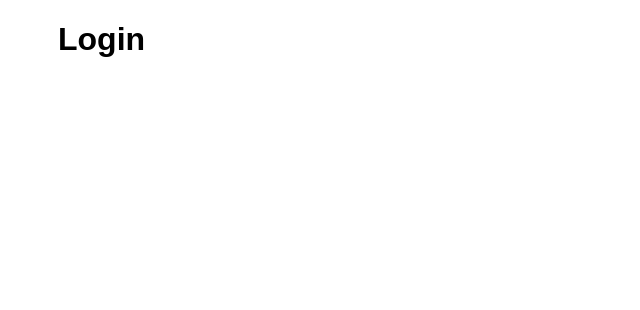
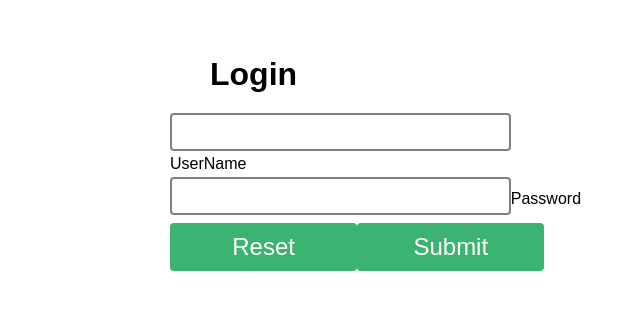
Before and after one commit to ericgold/hacko-react, a React (Create React App) app: page / in a window 1280 px wide. Shown: the top 310 px of the page, without its empty margins (262-902 px from the left). Built offline with nearby package versions, Linux system fonts and the light colour scheme.

Commit message:
login render method

```diff
--- a/src/Login.js
+++ b/src/Login.js
@@ -1,16 +1,29 @@
 import React from 'react';
+import './login.css';
 
 class Login extends React.Component {
 	constructor(props) {
 		super(props);
 		this.state = {
-
-		}
+			username: '',
+			password: '',
+			errors: []
+		};
 	}
 
 	render() {
 		return (
-			<h1>Login</h1>
+			<div className="login">
+				<h1>Login</h1>
+				<form>
+					<label htmlFor="username"><input type="text" id="username"/>UserName</label>
+					<label htmlFor="password"><input type="password" id="password"/>Password</label>
+					<button type="reset">Reset</button>
+					<button type="submit">Submit</button>
+				</form>
+
+			</div>
+
 		)
 	}
 }
--- /dev/null
+++ b/src/login.css
@@ -0,0 +1,32 @@
+.login {
+	display: flex;
+	flex-direction: column;
+	align-items: center;
+	max-width: 65%;
+	margin: 3rem auto;
+	padding: 0.5rem;
+}
+
+.login h1 {
+	margin: 0 auto 1rem 2.5rem;
+}
+
+.login input {
+	width: 80%;
+	height: 2rem;
+	margin: 0.25rem 0;
+	border: 2px solid gray;
+	border-radius: 4px;
+	font-size: 1.5rem;
+}
+
+.login button {
+	width: 45%;
+	height: 3rem;
+	margin: 0.25rem auto;
+	border: none;
+	border-radius: 4px;
+	color: white;
+	font-size: 1.5rem;
+	background-color: mediumseagreen;
+}
```
